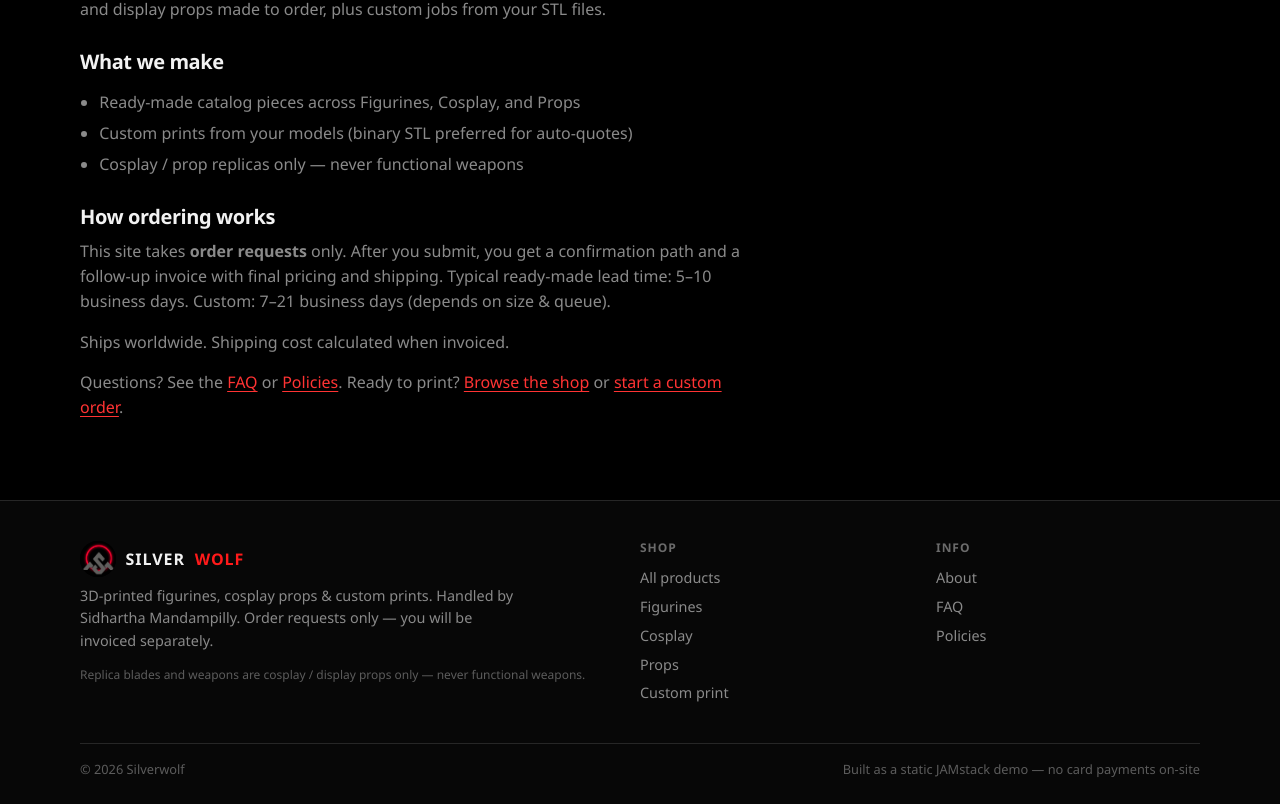
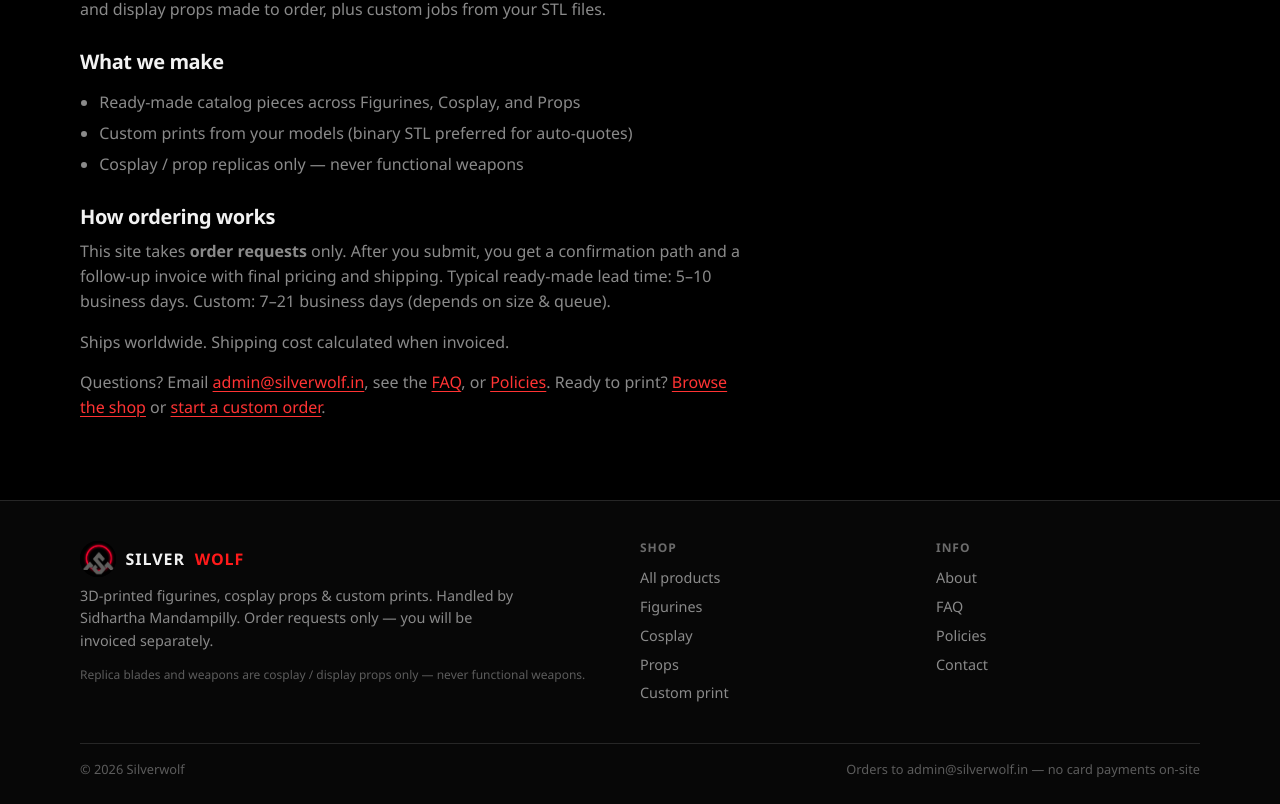
Before and after one commit to sidharthasajeev2000/silverwolf, a React (Vite) app: page /about in a window 1280 px wide. Shown: the part 232-1036 px from the top of the page. Built offline with nearby package versions, Linux system fonts and the light colour scheme; no server answers.

Commit message:
Route orders and contact to admin@silverwolf.in

```diff
--- a/src/components/Footer.tsx
+++ b/src/components/Footer.tsx
@@ -34,11 +34,12 @@ export function Footer() {
             <Link to="/about">About</Link>
             <Link to="/faq">FAQ</Link>
             <Link to="/policies">Policies</Link>
+            <a href={`mailto:${siteConfig.orderEmail}`}>Contact</a>
           </div>
         </div>
         <div className="footer-bottom">
           <span>© {new Date().getFullYear()} {siteConfig.shopName}</span>
-          <span>Built as a static JAMstack demo — no card payments on-site</span>
+          <span>Orders to {siteConfig.orderEmail} — no card payments on-site</span>
         </div>
       </div>
     </footer>
--- a/src/components/OrderForm.tsx
+++ b/src/components/OrderForm.tsx
@@ -1,4 +1,5 @@
 import { useState, type FormEvent } from 'react';
+import { siteConfig } from '../data/config';
 import { submitOrder, type OrderPayload } from '../utils/orderSubmit';
 
 interface Props {
@@ -93,8 +94,7 @@ export function OrderForm({ buildPayload, submitLabel = 'Submit order request',
           </a>
         </div>
         <p className="hint" style={{ marginTop: '0.75rem' }}>
-          Tip: set <code>VITE_FORM_ENDPOINT</code> in <code>.env</code> for automatic submit
-          (Formspree / Web3Forms). Edit the mailto address in <code>src/data/config.ts</code>.
+          This draft goes to {siteConfig.orderEmail}.
         </p>
       </div>
     );
--- a/src/data/config.ts
+++ b/src/data/config.ts
@@ -6,7 +6,7 @@ export const siteConfig = {
   domain: 'silverwolf.in',
   siteUrl: 'https://silverwolf.in',
   /** Edit this mailto address — used when no form endpoint is configured */
-  orderEmail: 'sidhartha@example.com',
+  orderEmail: 'admin@silverwolf.in',
   leadTimeReadyMade: '5–10 business days',
   leadTimeCustom: '7–21 business days (depends on size & queue)',
   shippingNote: 'Ships worldwide. Shipping cost calculated when invoiced.',
--- a/src/pages/About.tsx
+++ b/src/pages/About.tsx
@@ -28,8 +28,9 @@ export function About() {
           </p>
           <p>{siteConfig.shippingNote}</p>
           <p>
-            Questions? See the <Link to="/faq">FAQ</Link> or{' '}
-            <Link to="/policies">Policies</Link>. Ready to print?{' '}
+            Questions? Email{' '}
+            <a href={`mailto:${siteConfig.orderEmail}`}>{siteConfig.orderEmail}</a>, see the{' '}
+            <Link to="/faq">FAQ</Link>, or <Link to="/policies">Policies</Link>. Ready to print?{' '}
             <Link to="/shop">Browse the shop</Link> or{' '}
             <Link to="/custom">start a custom order</Link>.
           </p>
```
